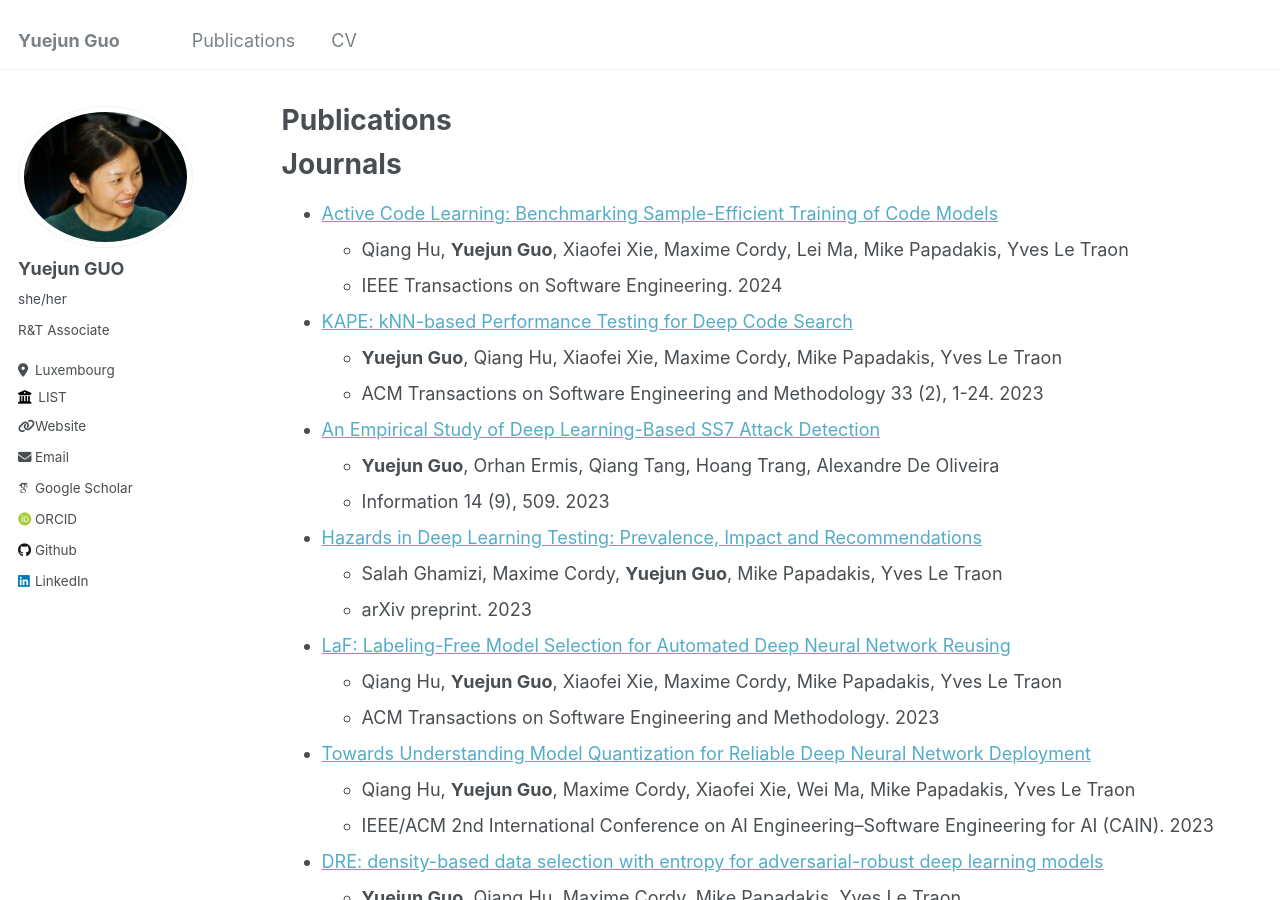
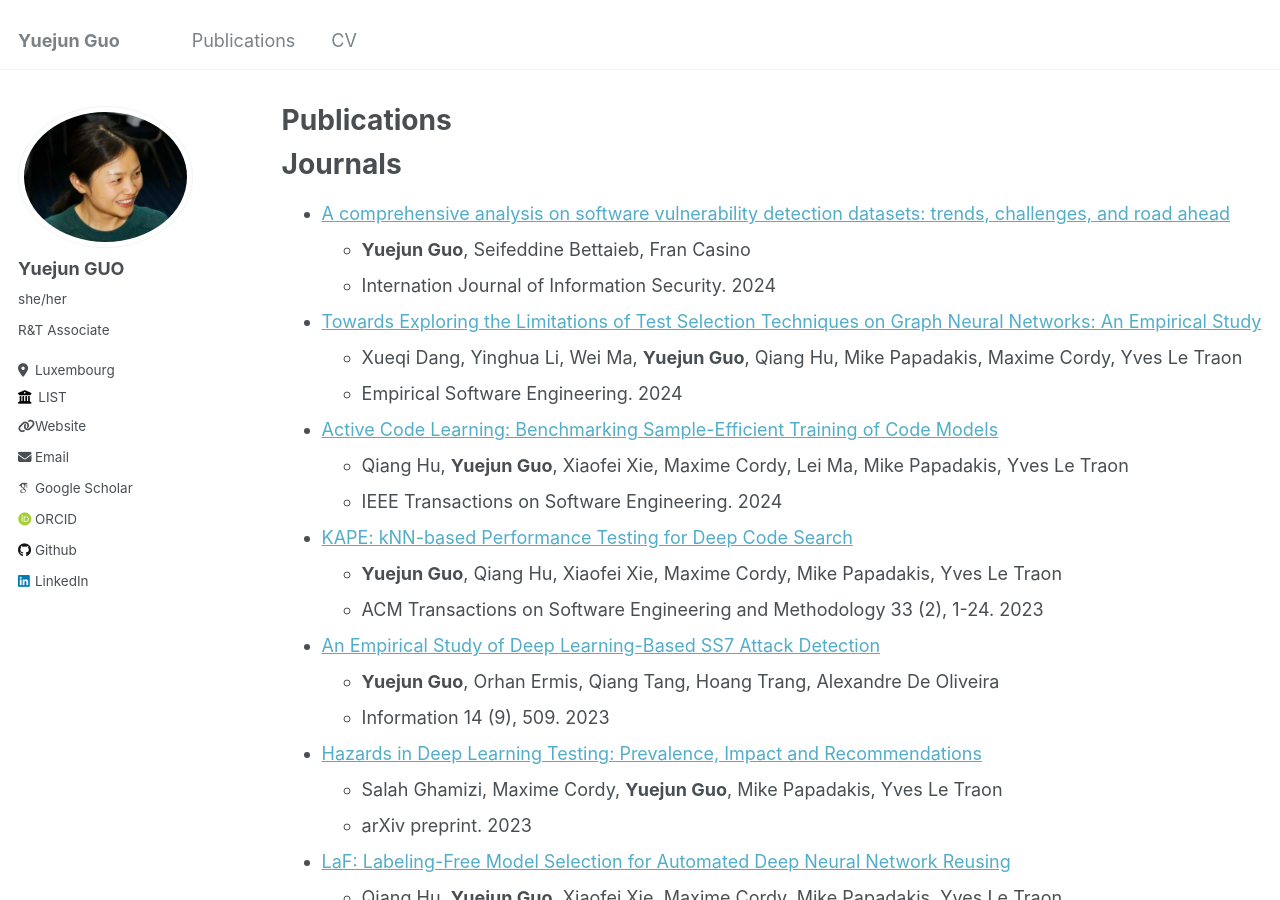
Before and after one commit to Yuejun-GUO/yuejun-guo.github.io, a Jekyll site: the page built from _pages/publications.md, in a window 1280 px wide and 900 px high. Built offline with Jekyll 4.4.1, drawn with Linux system fonts in a browser that asks for light colours; some web fonts are replaced.

Commit message:
Update publications.md

```diff
--- a/_pages/publications.md
+++ b/_pages/publications.md
@@ -7,7 +7,15 @@ author_profile: true
 
 Journals
 ======
-* [Active Code Learning: Benchmarking Sample-Efficient Training of Code Models](https://arxiv.org/pdf/2306.01250)
+* [A comprehensive analysis on software vulnerability detection datasets: trends, challenges, and road ahead](https://link-springer-com.proxy.bnl.lu/article/10.1007/s10207-024-00888-y)
+  * **Yuejun Guo**, Seifeddine Bettaieb, Fran Casino
+  * Internation Journal of Information Security. 2024
+
+* [Towards Exploring the Limitations of Test Selection Techniques on Graph Neural Networks: An Empirical Study](https://link-springer-com.proxy.bnl.lu/article/10.1007/s10664-024-10515-y)
+  * Xueqi Dang, Yinghua Li, Wei Ma, **Yuejun Guo**, Qiang Hu, Mike Papadakis, Maxime Cordy, Yves Le Traon
+  * Empirical Software Engineering. 2024
+
+* [Active Code Learning: Benchmarking Sample-Efficient Training of Code Models](https://www.computer.org/csdl/journal/ts/2024/05/10471610/1VhFxf5Rp8A)
   * Qiang Hu, **Yuejun Guo**, Xiaofei Xie, Maxime Cordy, Lei Ma, Mike Papadakis, Yves Le Traon
   * IEEE Transactions on Software Engineering. 2024
 
```
